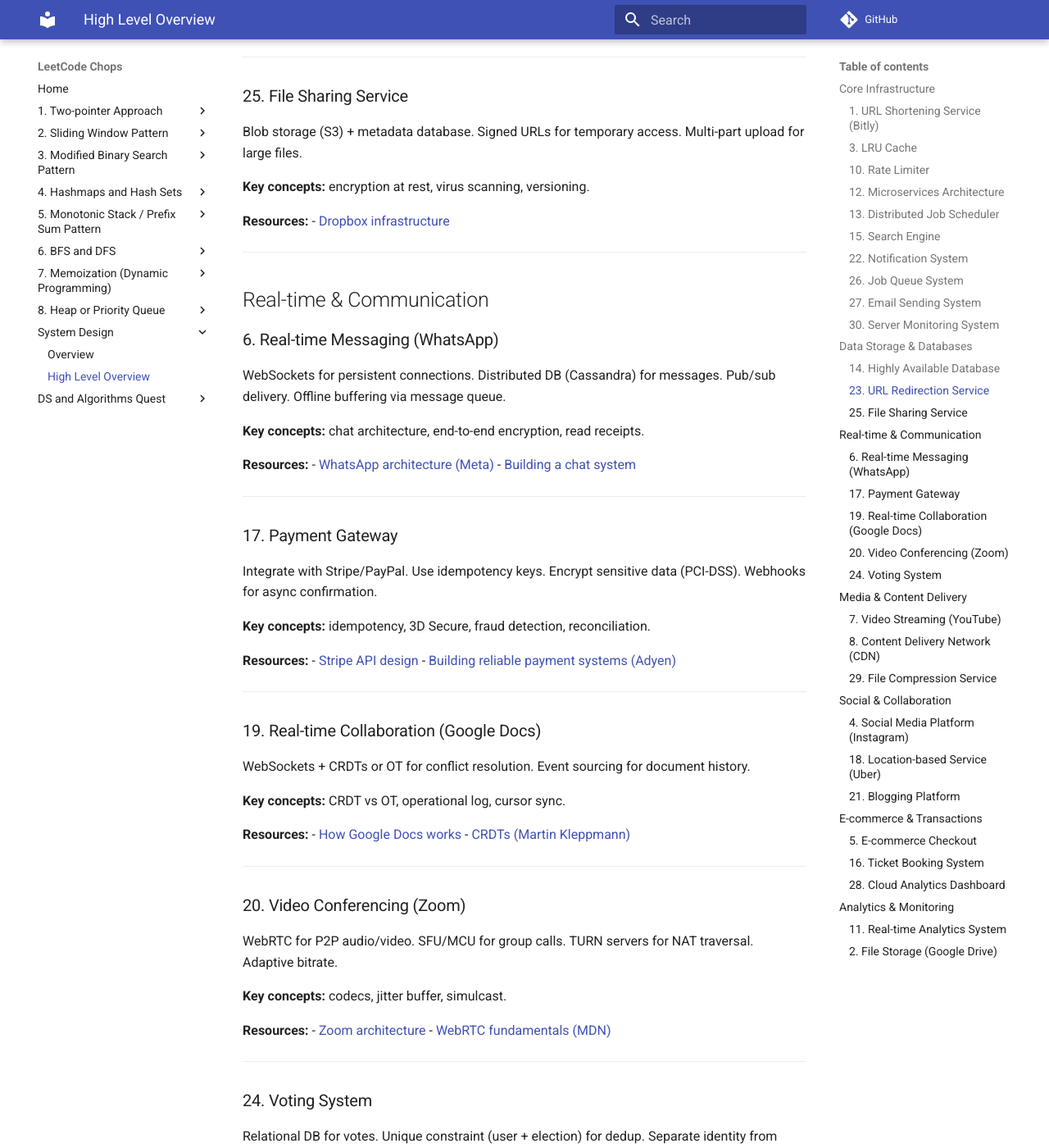
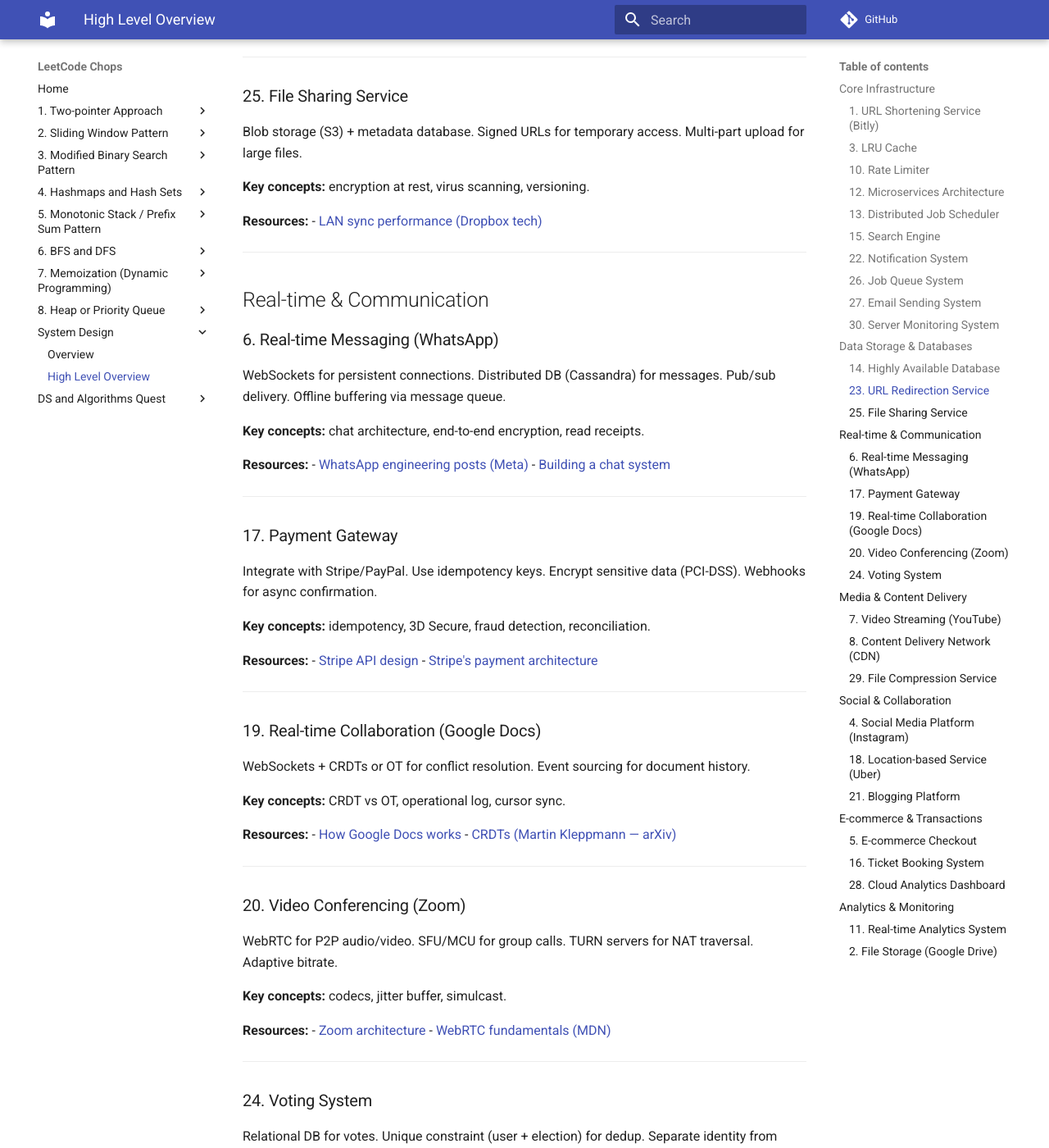
Before and after one commit to azm-gh/leetcodeChops, an MkDocs documentation site: the page built from docs/system-design/high-level-overview.md, in a window 1280 px wide and 1400 px high, scrolled down 3098 px. Shown: the whole window at 82% size. Built offline with MkDocs 1.6.1 and Material for MkDocs 9.7.7, drawn with Linux system fonts in a browser that asks for light colours; comment, search, counter and statistics services are not loaded; some of the changed text lies outside the part shown.

Commit message:
fix: replace broken/blocked external links in system design docs

```diff
--- a/docs/system-design/high-level-overview.md
+++ b/docs/system-design/high-level-overview.md
@@ -61,7 +61,7 @@ Use a message queue (RabbitMQ, Kafka) as the job buffer. Workers consume jobs. S
 **Key concepts:** cron triggers, priority queues, idempotent workers.
 
 **Resources:**
-- [Building a distributed job scheduler (Quora)](https://quorablog.quora.com/Building-a-distributed-job-scheduler)
+- [Amazon SQS distributed job queues](https://docs.aws.amazon.com/AWSSimpleQueueService/latest/SQSDeveloperGuide/welcome.html)
 - [Apache Airflow architecture](https://airflow.apache.org/docs/apache-airflow/stable/concepts/overview.html)
 
 ---
@@ -110,7 +110,7 @@ Use SendGrid, SES, or Mailgun for deliverability and SPF/DKIM/DMARC. Queue email
 
 **Resources:**
 - [SendGrid sending guide](https://docs.sendgrid.com/for-developers/sending-email)
-- [Gmail email infrastructure](https://workspace.google.com/learn-more/email/)
+- [Email deliverability guide (SendGrid)](https://sendgrid.com/blog/what-is-email-deliverability/)
 
 ---
 
@@ -155,7 +155,7 @@ Blob storage (S3) + metadata database. Signed URLs for temporary access. Multi-p
 **Key concepts:** encryption at rest, virus scanning, versioning.
 
 **Resources:**
-- [Dropbox infrastructure](https://www.highscalability.com/dropbox-architecture/)
+- [LAN sync performance (Dropbox tech)](https://dropbox.tech/infrastructure/inside-lan-sync)
 
 ---
 
@@ -168,7 +168,7 @@ WebSockets for persistent connections. Distributed DB (Cassandra) for messages.
 **Key concepts:** chat architecture, end-to-end encryption, read receipts.
 
 **Resources:**
-- [WhatsApp architecture (Meta)](https://engineering.fb.com/2012/09/17/data-infrastructure/facebook-and-whatsapp/)
+- [WhatsApp engineering posts (Meta)](https://engineering.fb.com/tag/whatsapp/)
 - [Building a chat system](https://www.youtube.com/watch?v=UzLMh68g4yg)
 
 ---
@@ -181,7 +181,7 @@ Integrate with Stripe/PayPal. Use idempotency keys. Encrypt sensitive data (PCI-
 
 **Resources:**
 - [Stripe API design](https://stripe.com/docs/api)
-- [Building reliable payment systems (Adyen)](https://www.adyen.com/blog/payment-architecture)
+- [Stripe's payment architecture](https://stripe.com/blog/payment-api-design)
 
 ---
 
@@ -193,7 +193,7 @@ WebSockets + CRDTs or OT for conflict resolution. Event sourcing for document hi
 
 **Resources:**
 - [How Google Docs works](https://www.youtube.com/watch?v=3h1R6iE1hJs)
-- [CRDTs (Martin Kleppmann)](https://martin.kleppmann.com/papers/crdt-papoc.pdf)
+- [CRDTs (Martin Kleppmann — arXiv)](https://arxiv.org/abs/1909.04980)
 
 ---
 
@@ -217,7 +217,7 @@ Relational DB for votes. Unique constraint (user + election) for dedup. Separate
 
 **Resources:**
 - [ElectionGuard](https://www.electionguard.vote/)
-- [Estonia e-voting](https://e-estonia.com/solutions/e-governance/e-voting/)
+- [Estonia e-voting](https://e-estonia.com/solutions/e-governance/)
 
 ---
 
@@ -357,4 +357,4 @@ Blob storage partitioned by user. Metadata DB. Delta sync (upload changed chunks
 
 **Resources:**
 - [Google Drive infrastructure](https://cloud.google.com/blog/products/storage-data-transfer/google-drive-infrastructure)
-- [Dropbox sync](https://dropbox.tech/infrastructure/file-synchronization)
+- [Streaming file sync (Dropbox tech)](https://dropbox.tech/infrastructure/streaming-file-synchronization)
```
Also changed, not shown: other parts of docs/system-design/high-level-overview.md (+5 -5 lines).
